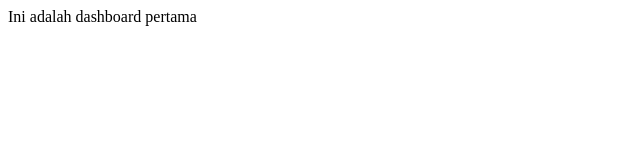
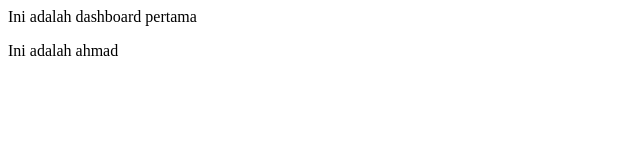
Before and after one commit to fardittt/project_flutter, a plain HTML site: page index.html in a window 1280 px wide. Shown: the whole page, without its empty margins (0-640 px from the left). Drawn offline with Linux system fonts and the light colour scheme.

Commit message:
commit ahmad

```diff
--- a/index.html
+++ b/index.html
@@ -1 +1,2 @@
 <p>Ini adalah dashboard pertama</p>
+<p>Ini adalah ahmad</p>
```
